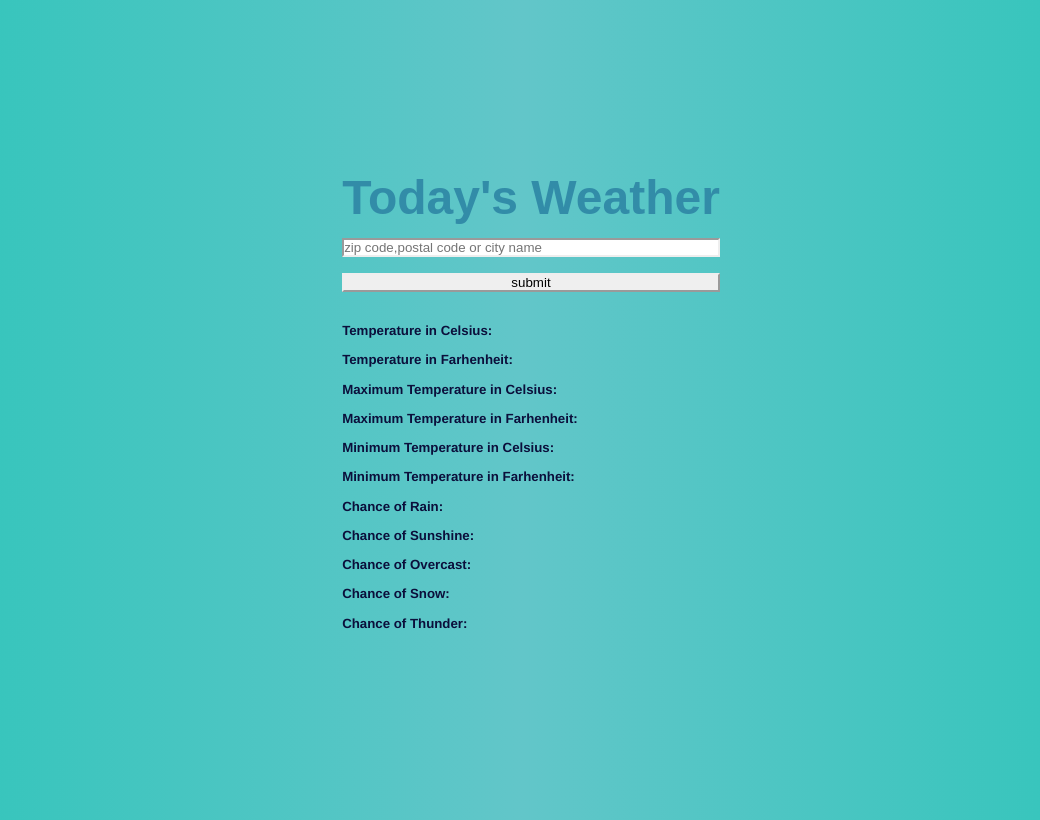
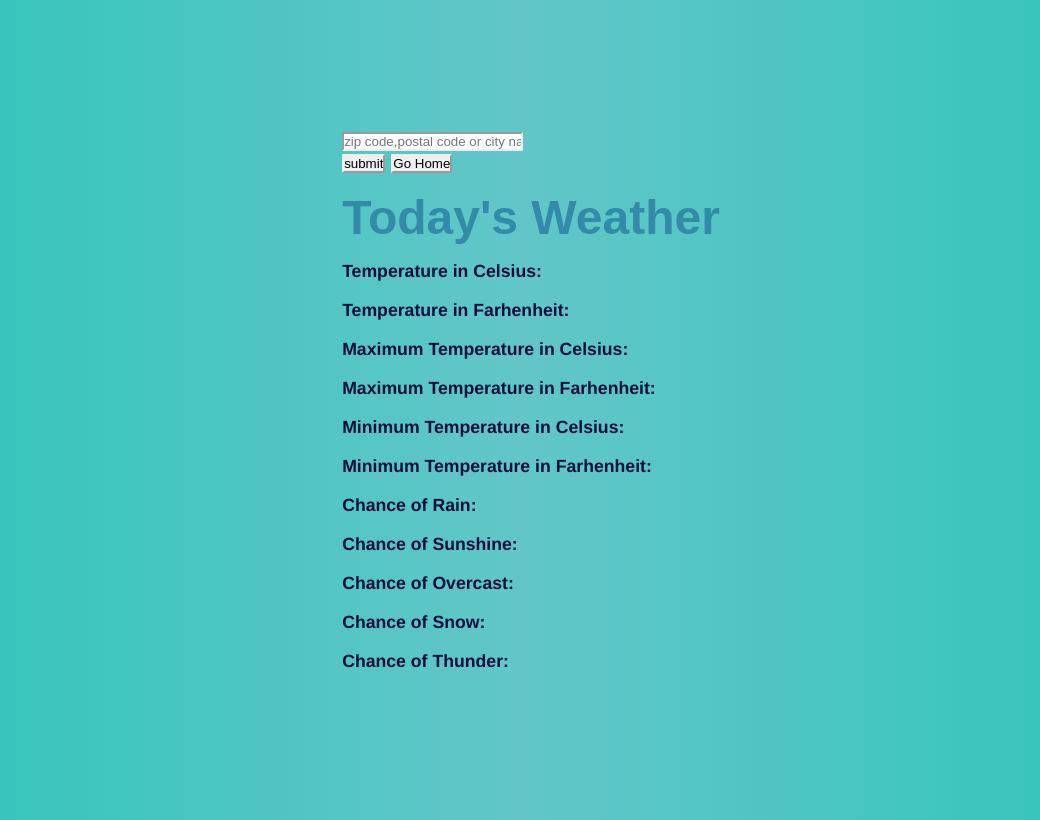
Before and after one commit to brennanieva/Classify, a Python web app: template templates/weather.html in a window 1280 px wide. Shown: the whole page, without its empty margins (119-1159 px from the left). Run offline with Jinja, Linux system fonts and the light colour scheme; the template is opened without the code that fills it, so the values that code supplies are empty; some libraries are stand-ins or nearby versions.

Commit message:
weather :D

```diff
--- a/templates/weather.html
+++ b/templates/weather.html
@@ -1,7 +1,12 @@
 <!DOCTYPE html>
 <html>
   <head>
-    <!-- <style media="screen">
+    <form>
+      <input type="textbox" id="searchterm" placeholder="zip code,postal code or city name"> <br>
+      <input type="button" id="click" value="submit"></input>
+      <input type=button onClick="location.href='index.html'" value='Go Home'></input> <br> <br>
+    </form>
+    <style media="screen">
     body {
       background: linear-gradient(-90deg, #2FC5BA, #62C6C9, #2FC5BA);  color: #b9abff;
       display: grid;
@@ -70,7 +75,7 @@
       height: 100vh;
       overflow-x: hidden;
       overflow-y: scroll;
-      font-size: 100%;
+      font-size: 133%;
       font-style: normal;
       font-weight: 300;
       line-height: 1;
@@ -79,6 +84,7 @@
       color: #0b0f3b
     }
     </style>
+    <script src="https://cdnjs.cloudflare.com/ajax/libs/jquery/2.1.4/jquery.js"></script>
     <script type="text/javascript">
     function processResponse(response){
       console.log(response);
@@ -104,6 +110,8 @@
       let url_day = "http://api.worldweatheronline.com/premium/v1/weather.ashx?key=" + weatherKey + "&q=" + searchTerm + "&num_of_days=1&tp=3&format=xml"
 
       console.log(url_day);
+
+      $.get(url_day, null, processResponse)
 
       var x = new XMLHttpRequest();
       x.open("GET", url_day, true);
@@ -156,26 +164,18 @@
 
     }
 
-    function init(){
-      $("#click").click(onButtonClick);
+    function init(){$("#click").click(onButtonClick);}
+
+    $(document).ready(init);
 
 
-    window.onLoad = init;
-    $(document).ready(init);
-
-    }
-
-  </script>-->
-    <link rel ="stylesheet" href="/assets/css/weather.css">
-    <script src="/assets/scripts/weather.js"></script>
-    <script src = "https://cdnjs.cloudflare.com/ajax/libs/jquery/2.1.4/jquery.js"></script>
+  </script>
+    <!-- <link rel ="stylesheet" href="/assets/css/weather.css"> -->
   </head>
   <body>
     <div id="date">
       <h1>Today's Weather</h1> <br>
     </div>
-    <input type="textbox" id="searchterm" placeholder="zip code,postal code or city name"> <br>
-    <input type="submit" id="click" value="submit" onclick="window.location='/weather.html'"></input> <br> <br>
     <div class ="output">
       <div id="temp_C">
         <h5>Temperature in Celsius:
```
